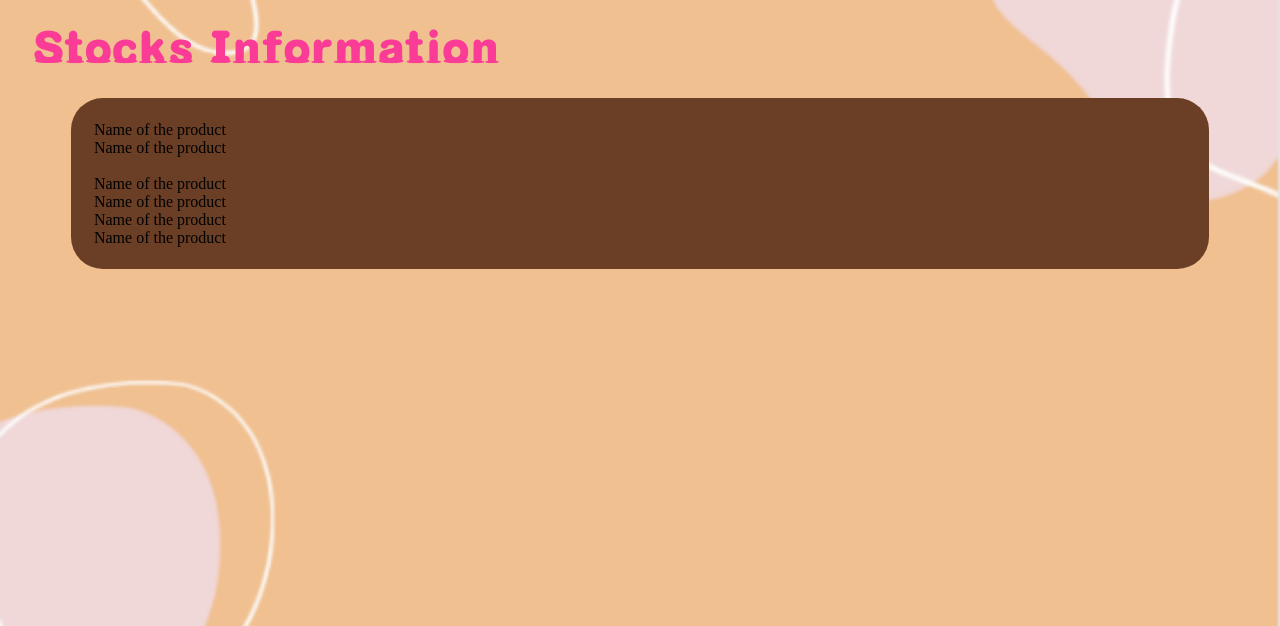
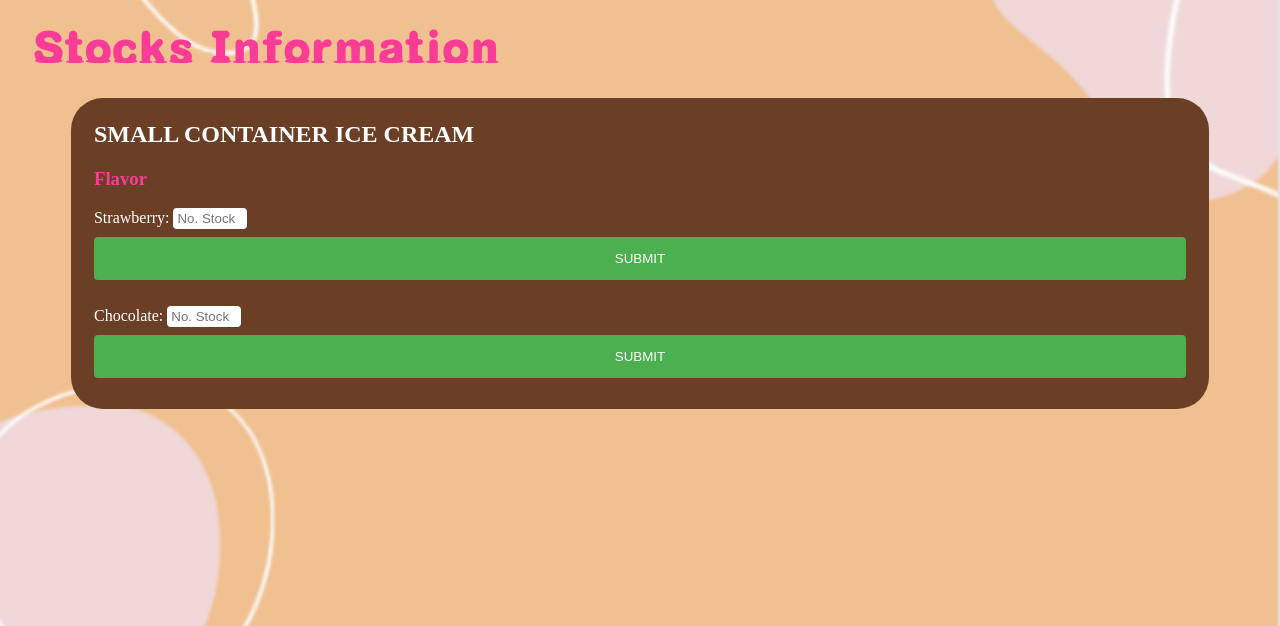
Before and after one commit to aUrelogs/wst_page, a PHP site: page /Stocks/stocks.html in a window 1280 px wide. Shown: the part 87-713 px from the top of the page. Run offline with PHP 8.4, Linux system fonts and the light colour scheme.

Commit message:
Updated design 1

```diff
--- a/indexfiles/Stocks/design_stocks.css
+++ b/indexfiles/Stocks/design_stocks.css
@@ -9,27 +9,24 @@
     background-size: 100%;
     }
 
-    .bgcol{
-        background-color: #c2f2d0;
-        padding: 20px;
-        border-radius: 40px;
-        width: 90%;
+    header{
+        display: flex;
+        justify-content: space-between;
+        align-items: center;
+        padding: 10px 5%;
+        background-color: #fdf5c9;
 
     }
 
-    #title{
-
-        margin: 2%;
-        font-family: 'Melted Dl';
-        color: #fa3c96;
-        font-size: 45px;
+    h2{
+        font-family: "Century Gothic";
+        color: white;
     }
 
-    /* .bgcol2{
-        background-color: #c2f2d0;
-        border-radius: 40px;
-        width: 50%;
-    } */
+    h3{
+        font-family: "Century Gothic";
+        color: #fa3c96;
+    }
 
     li, a{
         font-family: "Century Gothic";
@@ -40,13 +37,49 @@
         cursor: pointer;
     }
 
-    header{
+    main{
+        min-height: 5vh;
+        /* background: linear-gradient(to right top, #0e4fb1, #3c4ec7, #6549d8, #903be5, #bb12eb); */
         display: flex;
-        justify-content: space-between;
         align-items: center;
-        padding: 10px 5%;
-        background-color: #fdf5c9;
+        justify-content: center;
 
+    }
+
+    input[type=text]{
+
+        width: 6%;
+        border: 2px solid white;
+        border-radius: 4px;
+        display: inline-block;
+
+
+    }
+
+    input[type=text]:focus{
+        background-color: lightpink;
+
+    }
+
+    label{
+        font-family: "Century Gothic";
+        color: white;
+        display: inline-block;
+    }
+
+    input[type=submit] {
+        width: 100%;
+        background-color: #4CAF50;
+        color: white;
+        padding: 14px 20px;
+        margin: 8px 0;
+        border: none;
+        border-radius: 4px;
+        cursor: pointer;
+    }
+
+    input[type=submit]:hover {
+        background-color: #45a049;
     }
 
         .logo{
@@ -57,20 +90,11 @@
         .nav_links {
             list-style: none;
         }
+
         .nav_links li {
             display: inline-block;
             padding: 0px 20px;
             transition: all 0.3s ease 0s;
-    }
-
-
-    main{
-        min-height: 5vh;
-        /* background: linear-gradient(to right top, #0e4fb1, #3c4ec7, #6549d8, #903be5, #bb12eb); */
-        display: flex;
-        align-items: center;
-        justify-content: center;
-
         }
 
         .glass{
@@ -83,7 +107,15 @@
 
         }
 
-    .content{
+        .product1{
+            margin: 2%;
+
+        }
+
+            #title{
 
                 margin: 2%;
+                font-family: 'Melted Dl';
+                color: #fa3c96;
+                font-size: 45px;
             }
--- a/indexfiles/Stocks/stocks.html
+++ b/indexfiles/Stocks/stocks.html
@@ -28,18 +28,30 @@
 
         <section class="glass">
 
-            <div class="content">
+            <div class="product1">
 
-                Name of the product <br>
-                Name of the product <br>
-                <br>
-                Name of the product
-                <br>
-                Name of the product
-                <br>
-                Name of the product
-                <br>
-                Name of the product
+                <h2>SMALL CONTAINER ICE CREAM</h2>
+
+                <h3>Flavor</h3>
+
+                    <div class="flavor1">
+
+                        <label>Strawberry:</label>
+                        <input type="text" name = "straw" value="" placeholder="No. Stock">
+                        <input type="submit" value="SUBMIT">
+
+                        <br>
+                        <br>
+
+                        <label>Chocolate:</label>
+                        <input type="text" name = "choco" value="" placeholder="No. Stock">
+                        <input type="submit" value="SUBMIT">
+
+
+                    </div>
+
+
+
 
 
 
```
Lines whose indentation alone changed are shown as unchanged.
